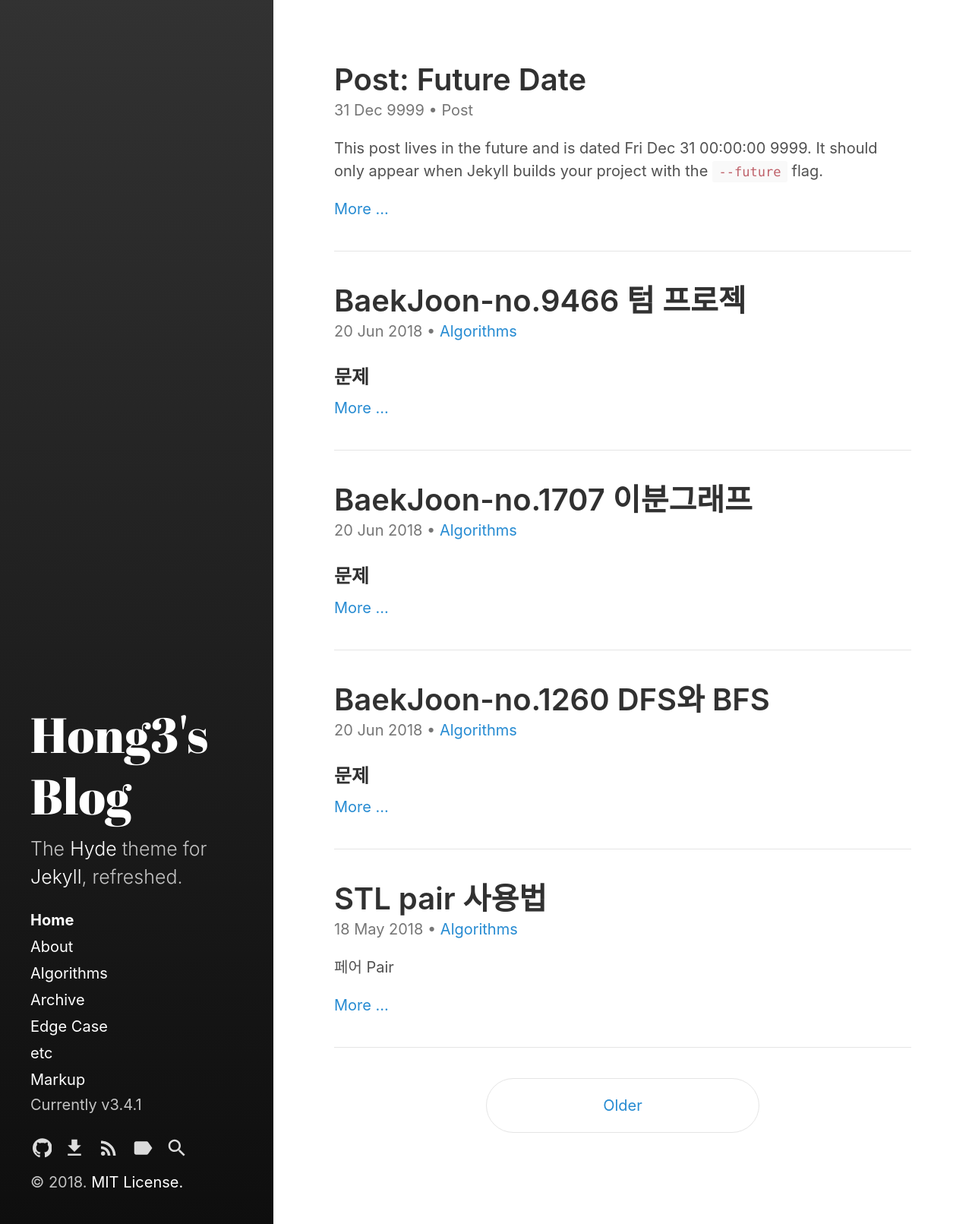
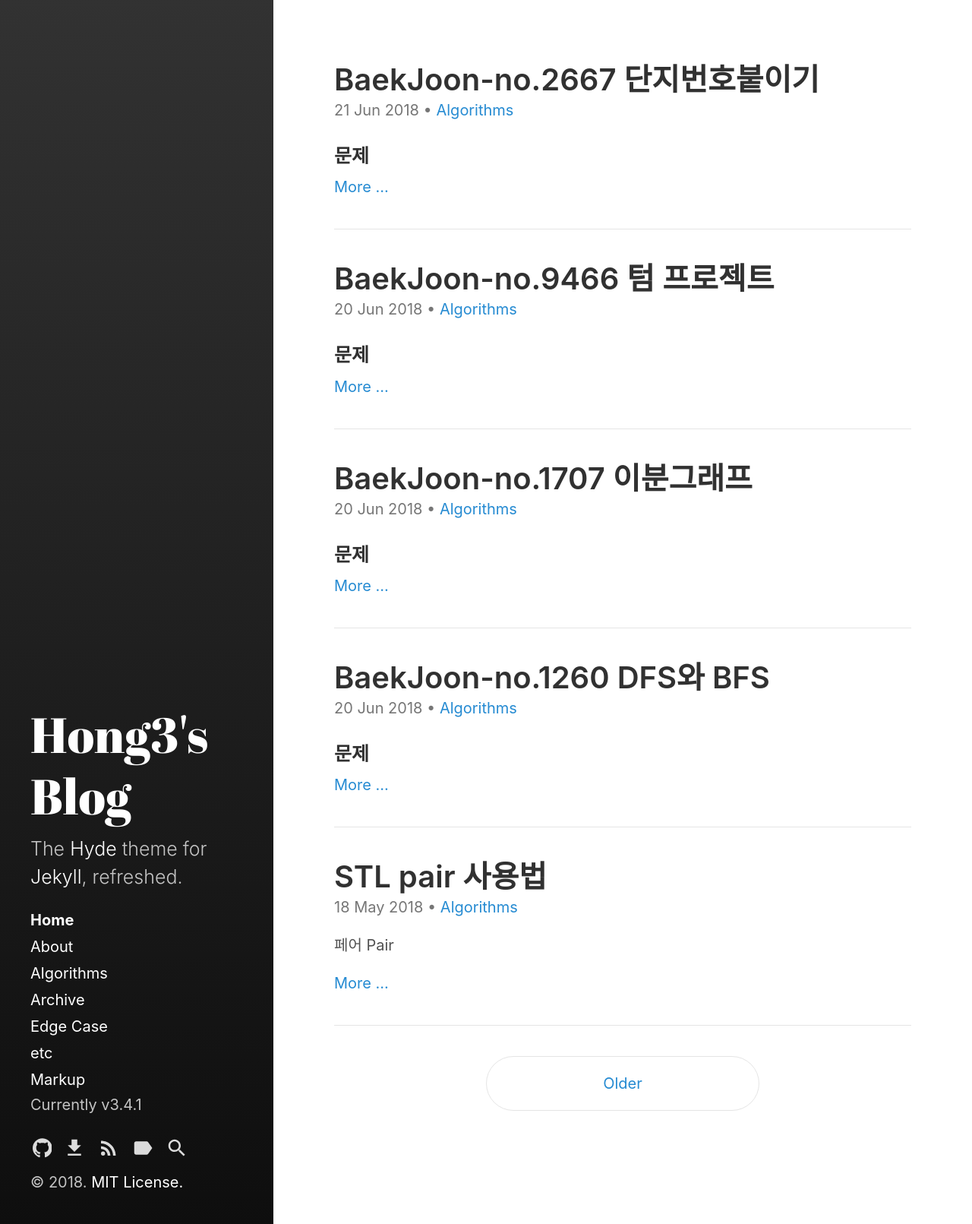
Before and after one commit to Hong3eee/Hong3eee.github.io, a Jekyll site: the page built from index.html, in a window 1280 px wide. Shown: the whole page at 76% size. Built offline with Jekyll 4.4.1, drawn with Linux system fonts in a browser that asks for light colours; the list of posts is cut into pages by our own code.

Commit message:
posting upload

````diff
--- a/_posts/2010-10-25-post-future-date.md
+++ /dev/null
@@ -1,14 +0,0 @@
----
-layout: post
-title: "Post: Future Date"
-date: 9999-12-31
-categories:
-  - Post
-last_modified_at: 2017-03-09T12:45:25-05:00
----
-
-This post lives in the future and is dated {{ page.date | date: "%c" }}. It should only appear when Jekyll builds your project with the `--future` flag.
-
-```bash
-jekyll build --future
-```
--- a/_posts/2018-06-20-algorithms-problems-20.md
+++ b/_posts/2018-06-20-algorithms-problems-20.md
@@ -1,6 +1,6 @@
 ---
 layout: post
-title: BaekJoon-no.9466 텀 프로젝
+title: BaekJoon-no.9466 텀 프로젝트
 categories:
 - Algorithms
 tags: algorithms programming dfs bfs
--- /dev/null
+++ b/_posts/2018-06-21-algorithms-problems-21.md
@@ -0,0 +1,44 @@
+---
+layout: post
+title: BaekJoon-no.2667 단지번호붙이기
+categories:
+- Algorithms
+tags: algorithms programming dfs bfs
+comments: true
+---
+
+### 문제
+
+[문제링크](https://www.acmicpc.net/problem/2667)
+
+체감 난이도(1~5) : 2.0
+
+### 풀이
+
+DFS 를 이용해 연결된 요소등을 구해서 처리함
+
+
+```c
+void dfs(int i,int j){
+	group[i][j] = group_num; //방문
+
+	group_cnt++; //각 단지마다 값
+
+	for(int k=0;k<4;k++)    //상하좌우 방문할지 반복문 사용해서 검
+	{
+		int x,y;
+		x = i+dx[k];
+		y = j+dy[k];
+		if( (x>=0 && x<n) && (y>=0 && y<n) )
+		{
+			if(arr[x][y] == 1 && group[x][y] ==0)
+				dfs(x,y);
+		}
+	}
+}
+```
+
+### 배운 점
+
+- 방향 벡터? 배열? 의 활용법 숙지
+- 이런 연결된 요소를 찾는 문제는 dfs / bfs 무엇을 풀어도 가능함
````
